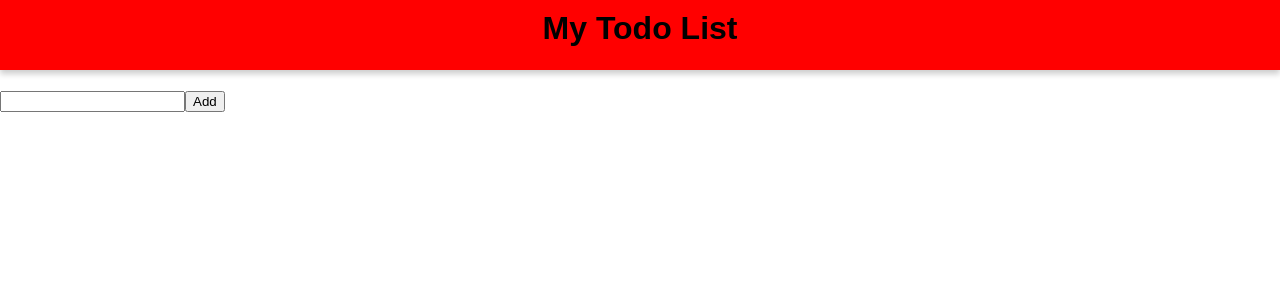
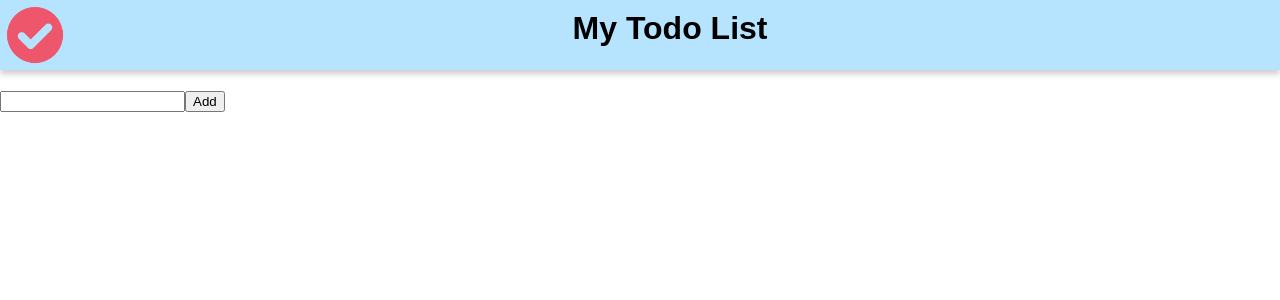
Before and after one commit to ignaciojarruza/react-todo, a React (Vite) app in the folder todo-app/: page / in a window 1280 px wide. Shown: the top 300 px of the page. Built offline with nearby package versions, Linux system fonts and the light colour scheme.

Commit message:
Logo
- logo.png
- added styling to logo through header module

```diff
--- a/todo-app/src/components/Header.jsx
+++ b/todo-app/src/components/Header.jsx
@@ -1,6 +1,10 @@
 import styles from "./header.module.css"
+import logo from "../assets/todo.png"
 export default function Header() {
     return (
-        <div className={styles.header}>My Todo List</div>
+        <>
+            <img className={styles.logo} src={logo} alt="Todo Logo"/>
+            <div className={styles.header}>My Todo List</div>
+        </>
     );
 }
--- a/todo-app/src/components/header.module.css
+++ b/todo-app/src/components/header.module.css
@@ -1,5 +1,5 @@
 .header {
-    background-color: red;
+    background-color: rgb(182, 228, 255);
     text-align: center;
     font-weight: bold;
     height: 50px;
@@ -7,3 +7,8 @@
     font-size: 2em;
     box-shadow: 0 4px 6px rgba(0, 0, 0, 0.2)
 }
+.logo {
+    width: 70px;
+    height: auto;
+    float: left;
+}
```
Also changed, not shown: todo-app/src/assets/todo.png (added).
